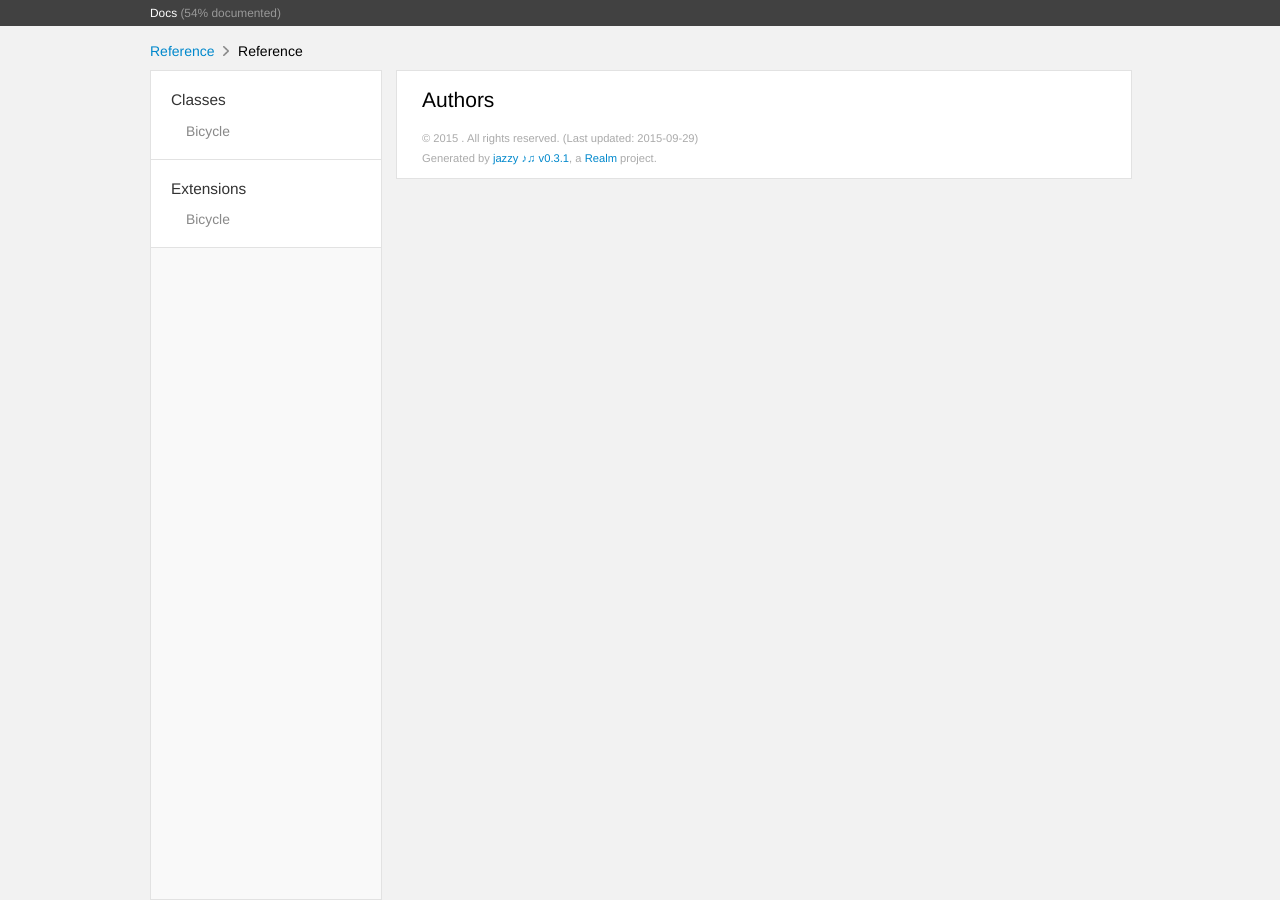
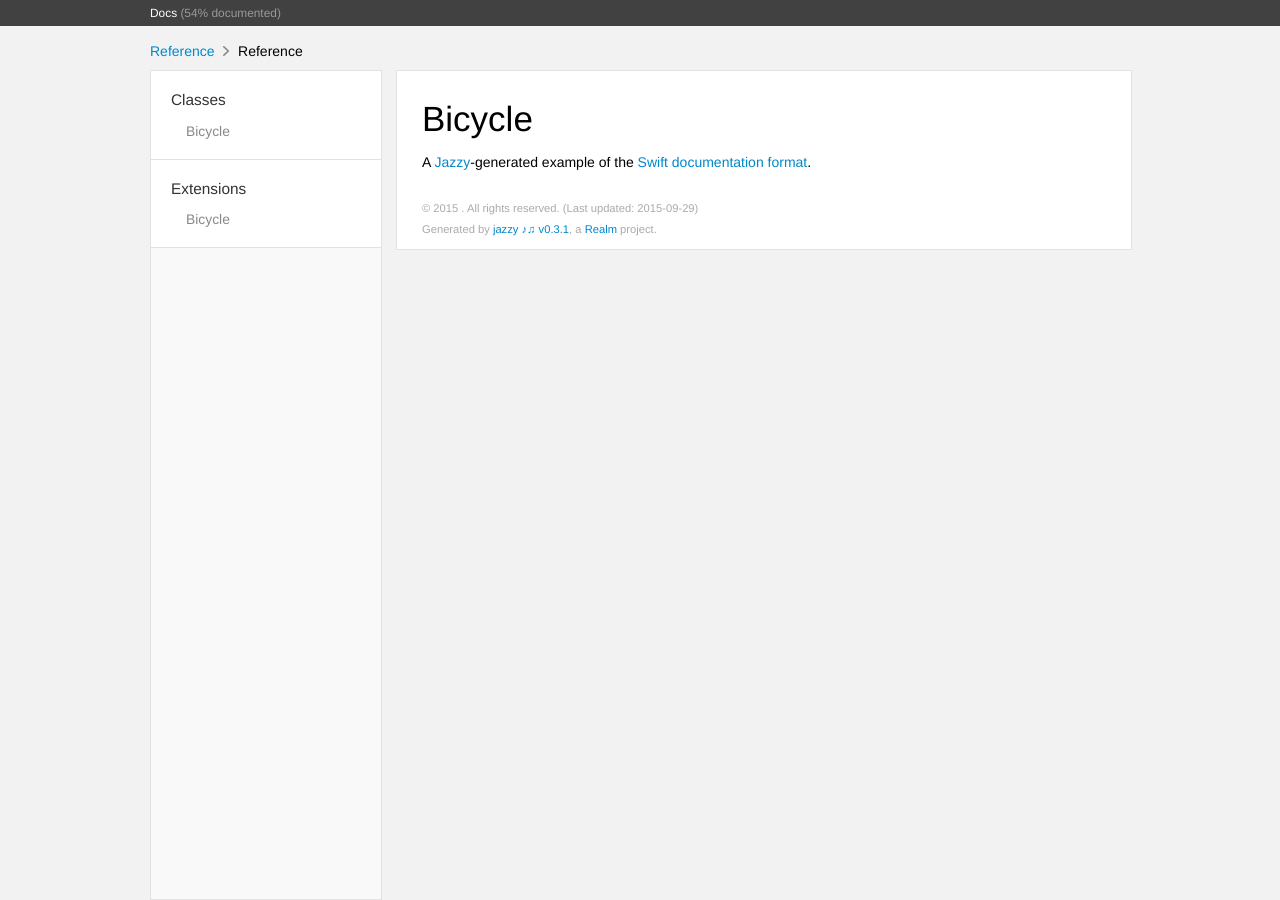
Before and after one commit to NSHipster/articles, a Jekyll site: the page nshipster.com/swift-documentation-example/index.html, which Jekyll copies as it is, in a window 1280 px wide. Built offline with Jekyll 4.4.1, drawn with Linux system fonts in a browser that asks for light colours.

Commit message:
Fixed example index page.

```diff
--- a/nshipster.com/swift-documentation-example/docsets/.docset/Contents/Resources/Documents/index.html
+++ b/nshipster.com/swift-documentation-example/docsets/.docset/Contents/Resources/Documents/index.html
@@ -47,7 +47,9 @@
         <section>
           <section class="section">
 
-            <a href='#authors' class='anchor' aria-hidden=true><span class="header-anchor"></span></a><h3 id='authors'>Authors</h3>
+            <a href='#bicycle' class='anchor' aria-hidden=true><span class="header-anchor"></span></a><h1 id='bicycle'>Bicycle</h1>
+
+<p>A <a href="https://github.com/realm/jazzy">Jazzy</a>-generated example of the <a href="http://nshipster.com/swift-documentation/">Swift documentation format</a>.</p>
 
           </section>
         </section>
--- a/nshipster.com/swift-documentation-example/index.html
+++ b/nshipster.com/swift-documentation-example/index.html
@@ -47,7 +47,9 @@
         <section>
           <section class="section">
 
-            <a href='#authors' class='anchor' aria-hidden=true><span class="header-anchor"></span></a><h3 id='authors'>Authors</h3>
+            <a href='#bicycle' class='anchor' aria-hidden=true><span class="header-anchor"></span></a><h1 id='bicycle'>Bicycle</h1>
+
+<p>A <a href="https://github.com/realm/jazzy">Jazzy</a>-generated example of the <a href="http://nshipster.com/swift-documentation/">Swift documentation format</a>.</p>
 
           </section>
         </section>
```
